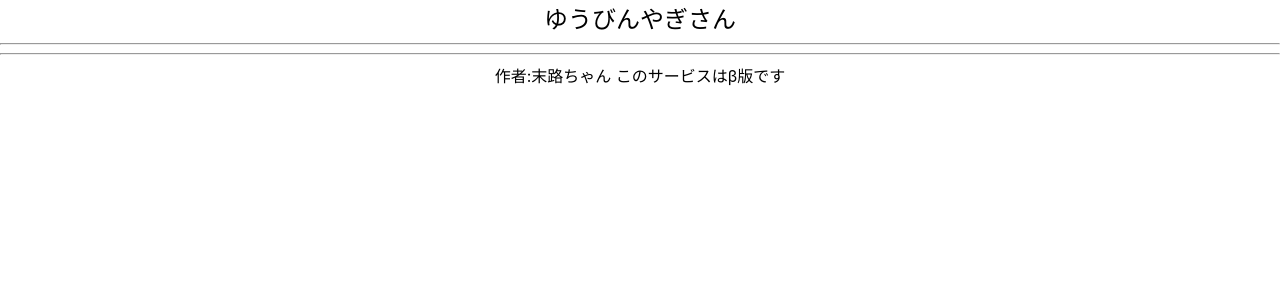
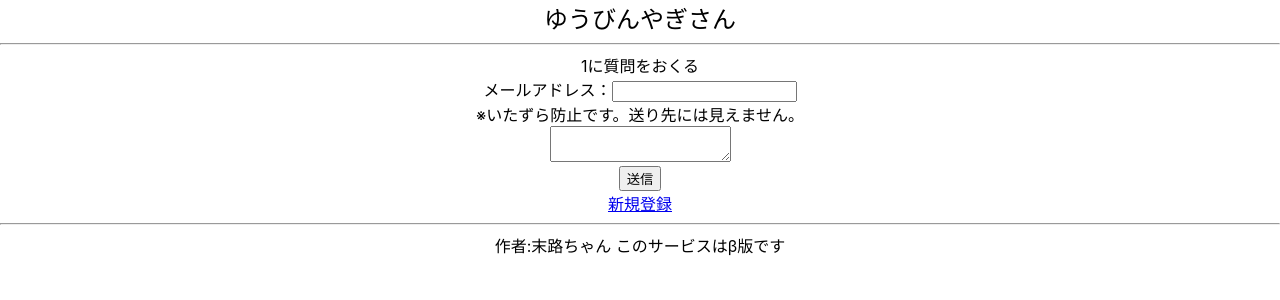
Before and after one commit to shimiwaka/yagisan-react, a React (Create React App) app: page /box/1 in a window 1280 px wide. Shown: the top 300 px of the page. Built offline with nearby package versions, Linux system fonts and the light colour scheme.

Commit message:
implement send question

```diff
--- a/src/App.tsx
+++ b/src/App.tsx
@@ -4,6 +4,7 @@ import { Routes, Route, Link } from "react-router-dom";
 import Register from "./components/Register";
 import Login from "./components/Login";
 import MyPage from "./components/MyPage";
+import Box from "./components/Box";
 
 function App() {
   return (
@@ -14,6 +15,7 @@ function App() {
         <Routes>
           <Route path="/register" element={<Register />} />
           <Route path="/mypage" element={<MyPage />} />
+          <Route path="/box/:username" element={<Box />} />
           <Route path="/" element={<Login />} />
         </Routes>
       </div>
--- /dev/null
+++ b/src/components/Box.tsx
@@ -0,0 +1,63 @@
+import axios from "axios";
+import React from "react";
+import { Link, useParams } from "react-router-dom";
+
+const targetURL: string = process.env.REACT_APP_API_BASE_URL || "";
+
+const Box = () => {
+  const params = useParams();
+
+  // React.useEffect(() => {
+  //   alert(params.username)
+  // }, [params.username]);
+  const [question, setQuestion] = React.useState("");
+  const [email, setEmail] = React.useState("");
+
+  const sendQuestionRequest = () => {
+    var urlParams = new URLSearchParams()
+    urlParams.append('context', question)
+    urlParams.append('email', email)
+    urlParams.append('boxname', params.username || "")
+
+    axios.post(targetURL + "/question", urlParams)
+    .then((response) => {
+      if(response.data.success) {
+        alert("OK!");
+      } else {
+        alert(response.data.message);
+      }
+    })
+    .catch((error : any) => {
+      // const errorMessage = error.response.data.message;
+      // const regex = /^Error 1062/;
+
+      // if (regex.test(errorMessage)) {
+      //   alert("ユーザー名かメールアドレスが重複しています。");
+      // }
+      alert("Error!");
+    });
+  }
+
+  return (
+    <>
+      <div>{params.username}に質問をおくる</div>
+      <div>
+        メールアドレス：
+        <input onChange={(e) => setEmail(e.target.value)}></input><br />
+        ※いたずら防止です。送り先には見えません。
+      </div>
+      <div>
+        <textarea onChange={(e) => setQuestion(e.target.value)}>
+        </textarea>
+      </div>
+      <div>
+        <button onClick={() => {sendQuestionRequest()}}>送信</button>
+      </div>
+      <div>
+        <Link to="/register">新規登録</Link>
+      </div>
+    </>
+  );
+};
+
+export default Box;
--- a/src/components/Register.tsx
+++ b/src/components/Register.tsx
@@ -3,7 +3,7 @@ import React from "react";
 import { useNavigate, Link } from "react-router-dom";
 import Cookies from 'js-cookie';
 
-const targetURL: string = process.env.REACT_APP_API_BASE_URL || "hoge";
+const targetURL: string = process.env.REACT_APP_API_BASE_URL || "";
 
 const Register = () => {
   const [username, setUsername] = React.useState("");
```
